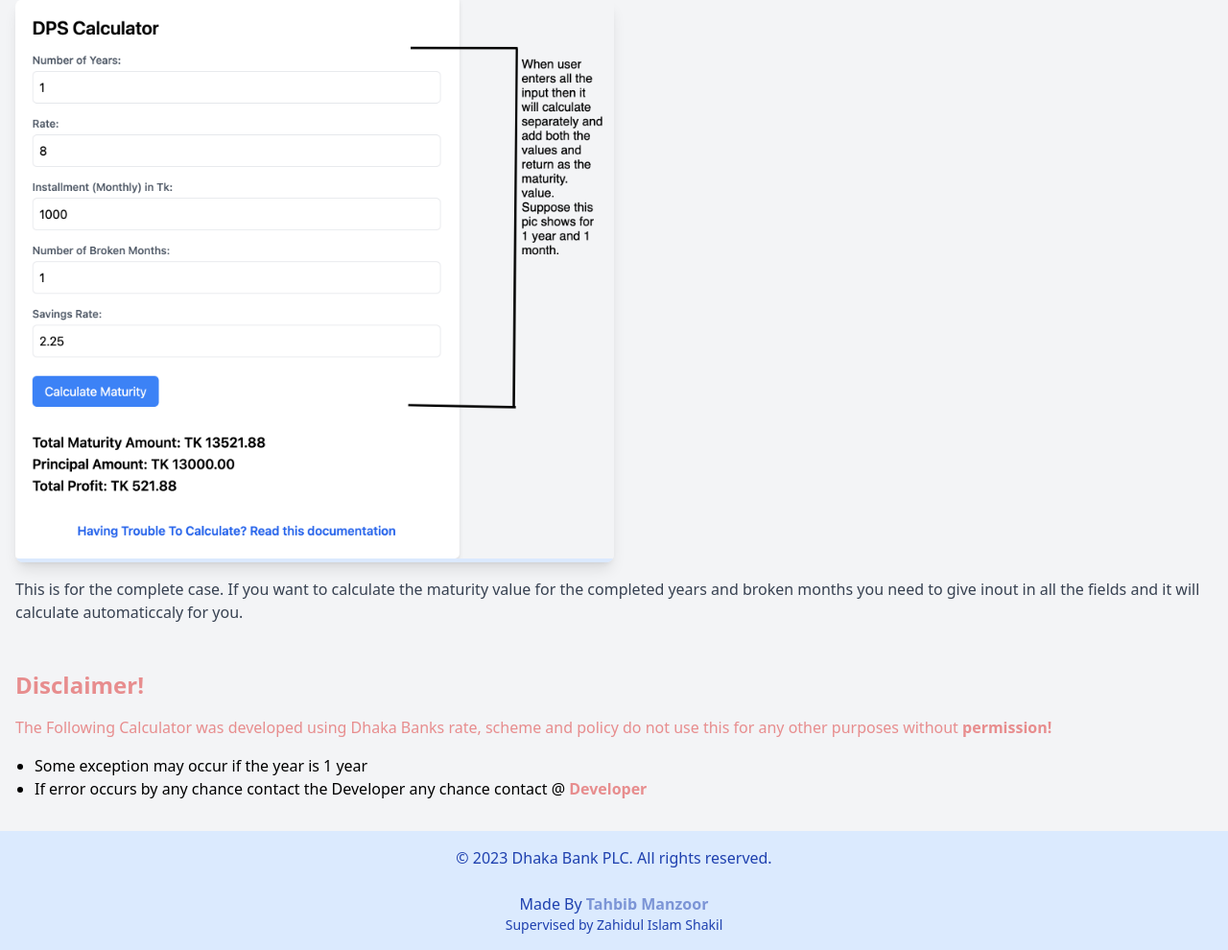
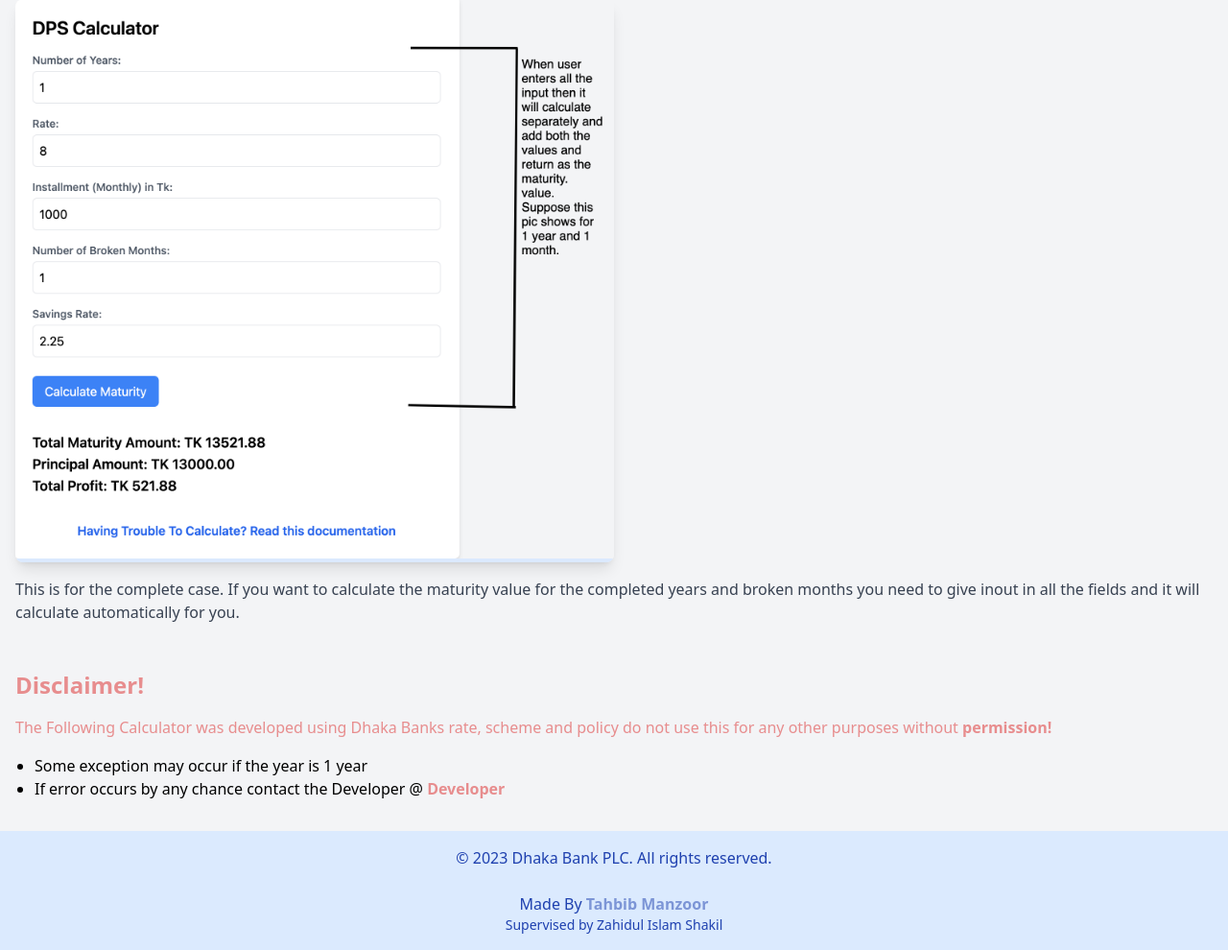
Before and after one commit to mtahbib/Premature-and-DPS-Combined-Calculator-DB, a plain HTML site: page documentation.html in a window 1280 px wide. Shown: the part 3121-4111 px from the top of the page at 96% size. Drawn offline with nearby package versions, Linux system fonts and the light colour scheme.

Commit message:
Update documentation.html

```diff
--- a/documentation.html
+++ b/documentation.html
@@ -91,7 +91,7 @@
             <h2 class="text-2xl font-semibold mb-4">Complete Case</h2>
             <img src="calc3.png" alt="Calculator Screenshot" class="w-1/2 rounded-lg shadow-lg mb-4">
             <p class="text-gray-700">
-             This is for the complete case. If you want to calculate the maturity value for the  completed years and broken months you need to give inout in all the fields and it will calculate automaticcaly for you.
+             This is for the complete case. If you want to calculate the maturity value for the  completed years and broken months you need to give inout in all the fields and it will calculate automatically for you.
             </p>
         </div>
 
@@ -105,7 +105,7 @@
 
             <ul class="list-disc pl-5 mt-4 text-black-600">
                 <li>Some exception may occur if the year is 1 year</li>
-                <li>If error occurs by any chance contact the Developer any chance contact @ <a href="mailto:mtahbib@gmail.com"><Span class="text-red-600 font-extrabold animate-pulse">Developer</Span></a></li>
+                <li>If error occurs by any chance contact the Developer @ <a href="mailto:mtahbib@gmail.com"><Span class="text-red-600 font-extrabold animate-pulse">Developer</Span></a></li>
             </ul>
         </div>
 
```
